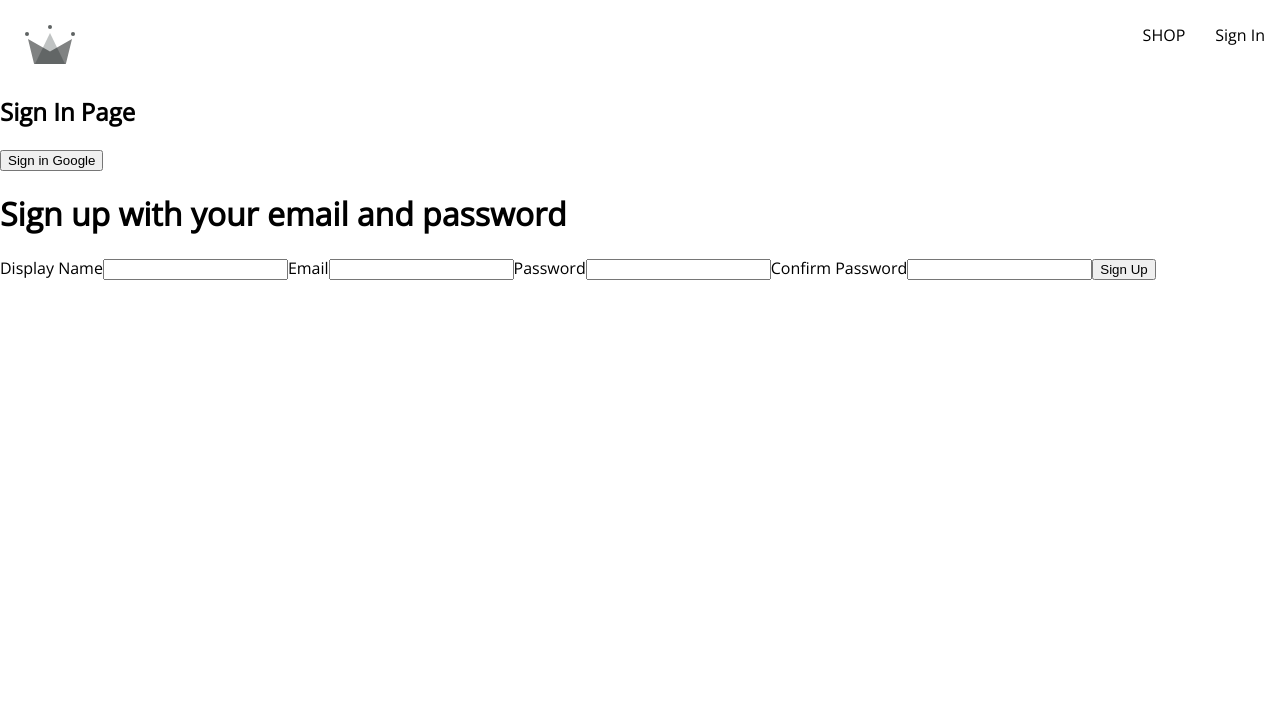
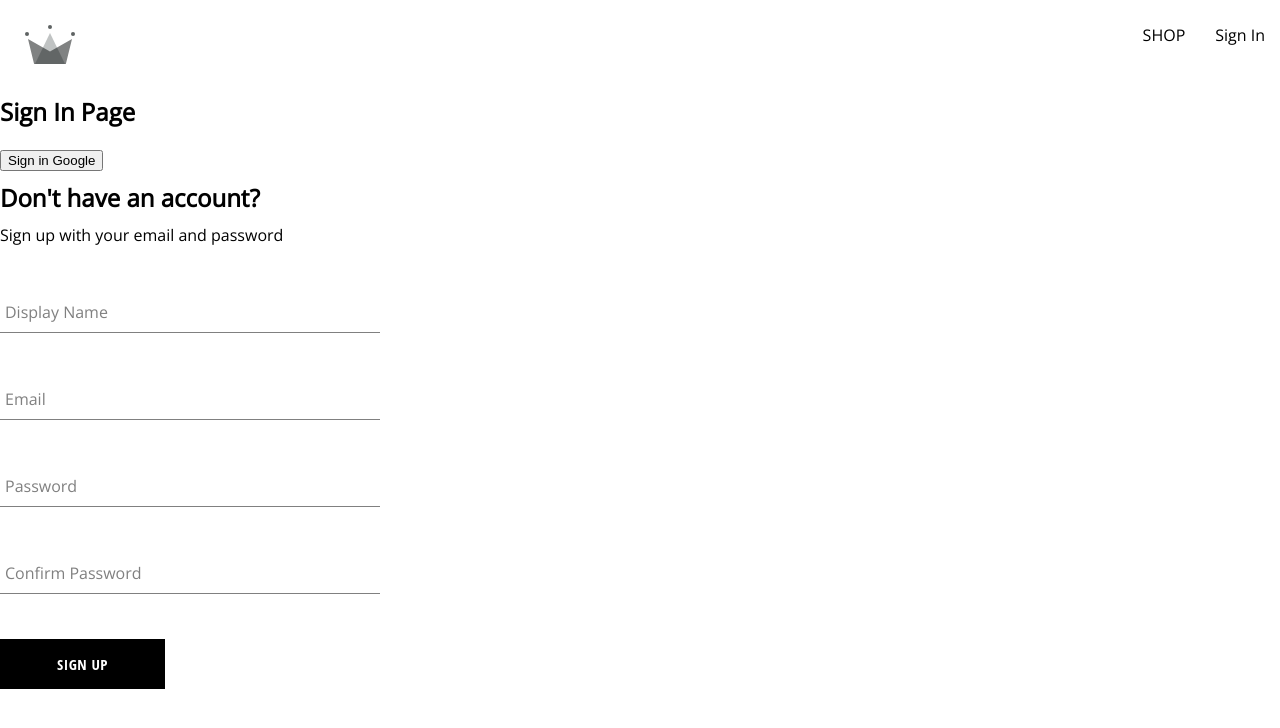
Before and after one commit to Yassin-Zaher/crown-clothing, a React (Create React App) app: page /sign-in in a window 1280 px wide. Shown: the top 728 px of the page. Built offline with nearby package versions, Linux system fonts and the light colour scheme.

Commit message:
created the form input component, the sign up component, the button component

```diff
--- /dev/null
+++ b/src/components/button/button.component.jsx
@@ -0,0 +1,19 @@
+import "./button.styles.scss";
+
+const BUTTON_TYPES_CLASSES = {
+  google: "google-sign-in",
+  inverted: "inverted",
+};
+
+const Button = ({ children, buttonType, ...otherProps }) => {
+  return (
+    <button
+      className={`button-container ${BUTTON_TYPES_CLASSES[buttonType]}`}
+      {...otherProps}
+    >
+      {children}
+    </button>
+  );
+};
+
+export default Button;
--- /dev/null
+++ b/src/components/button/button.styles.scss
@@ -0,0 +1,46 @@
+.button-container {
+      min-width: 165px;
+      width: auto;
+      height: 50px;
+      letter-spacing: 0.5px;
+      line-height: 50px;
+      padding: 0 35px 0 35px;
+      font-size: 15px;
+      background-color: black;
+      color: white;
+      text-transform: uppercase;
+      font-family: 'Open Sans Condensed';
+      font-weight: bolder;
+      border: none;
+      cursor: pointer;
+      display: flex;
+      justify-content: center;
+
+      &:hover {
+        background-color: white;
+        color: black;
+        border: 1px solid black;
+      }
+
+      &.google-sign-in {
+        background-color: #4285f4;
+        color: white;
+
+        &:hover {
+          background-color: #357ae8;
+          border: none;
+        }
+      }
+
+      &.inverted {
+        background-color: white;
+        color: black;
+        border: 1px solid black;
+
+        &:hover {
+          background-color: black;
+          color: white;
+          border: none;
+        }
+      }
+    }
--- /dev/null
+++ b/src/components/form-input/form-input.component.jsx
@@ -0,0 +1,20 @@
+import "./form-input.styles.scss";
+
+const FormInput = ({ label, ...otherProps }) => {
+  return (
+    <div className="group">
+      <input className="form-input" {...otherProps} />
+      {label && (
+        <label
+          className={`${
+            otherProps.value.length ? "shrink" : ""
+          } form-input-label`}
+        >
+          {label}
+        </label>
+      )}
+    </div>
+  );
+};
+
+export default FormInput;
--- /dev/null
+++ b/src/components/form-input/form-input.styles.scss
@@ -0,0 +1,54 @@
+$sub-color: grey;
+$main-color: black;
+
+@mixin shrinkLabel {
+  top: -14px;
+  font-size: 12px;
+  color: $main-color;
+}
+
+.group {
+  position: relative;
+  margin: 45px 0;
+
+  .form-input {
+    background: none;
+    background-color: white;
+    color: $sub-color;
+    font-size: 18px;
+    padding: 10px 10px 10px 5px;
+    display: block;
+    width: 100%;
+    border: none;
+    border-radius: 0;
+    border-bottom: 1px solid $sub-color;
+    margin: 25px 0;
+
+    &:focus {
+      outline: none;
+    }
+
+    &:focus ~ .form-input-label {
+      @include shrinkLabel();
+    }
+  }
+
+  input[type='password'] {
+    letter-spacing: 0.3em;
+  }
+
+  .form-input-label {
+    color: $sub-color;
+    font-size: 16px;
+    font-weight: normal;
+    position: absolute;
+    pointer-events: none;
+    left: 5px;
+    top: 10px;
+    transition: 300ms ease all;
+
+    &.shrink {
+      @include shrinkLabel();
+    }
+  }
+}
--- a/src/components/sign-up-form/sign-up-form.component.jsx
+++ b/src/components/sign-up-form/sign-up-form.component.jsx
@@ -1,13 +1,17 @@
 import { useState } from "react";
+import "./sing-up-form.styles.scss";
 import {
   createAuthUserWithEmailAndPassword,
   createUserDocumentFromAuth,
 } from "../../utils/firebase/firebase.utils";
+import FormInput from "../form-input/form-input.component";
+import Button from "../button/button.component";
 
+// initial state
 const defaultFormFields = {
   displayName: "",
   email: "",
-  passwrod: "",
+  password: "",
   confirmPassword: "",
 };
 
@@ -19,6 +23,8 @@
   const resetFormFields = () => {
     setFormFields(defaultFormFields);
   };
+
+  // form submition handler
   const handleSubmit = async (event) => {
     event.preventDefault();
     if (password !== confirmPassword) {
@@ -48,11 +54,12 @@
     setFormFields({ ...formFields, [name]: value });
   };
   return (
-    <div>
-      <h1>Sign up with your email and password</h1>
+    <div className="sign-up-container">
+      <h2>Don't have an account?</h2>
+      <span>Sign up with your email and password</span>
       <form onSubmit={handleSubmit}>
-        <label>Display Name</label>
-        <input
+        <FormInput
+          label="Display Name"
           required
           type="text"
           onChange={handleChange}
@@ -60,8 +67,8 @@
           value={displayName}
         />
 
-        <label>Email</label>
-        <input
+        <FormInput
+          label="Email"
           required
           type="email"
           onChange={handleChange}
@@ -69,8 +76,8 @@
           value={email}
         />
 
-        <label>Password</label>
-        <input
+        <FormInput
+          label="Password"
           required
           type="password"
           onChange={handleChange}
@@ -78,8 +85,8 @@
           value={password}
         />
 
-        <label>Confirm Password</label>
-        <input
+        <FormInput
+          label="Confirm Password"
           required
           type="password"
           onChange={handleChange}
@@ -87,7 +94,7 @@
           value={confirmPassword}
         />
 
-        <button type="submit">Sign Up</button>
+        <Button type="submit">Sign Up</Button>
       </form>
     </div>
   );
--- /dev/null
+++ b/src/components/sign-up-form/sing-up-form.styles.scss
@@ -0,0 +1,8 @@
+.sign-up-container{
+      display: flex;
+      flex-direction: column;
+      width: 380px;
+      h2{
+            margin: 10px 0;
+      }
+}
```
